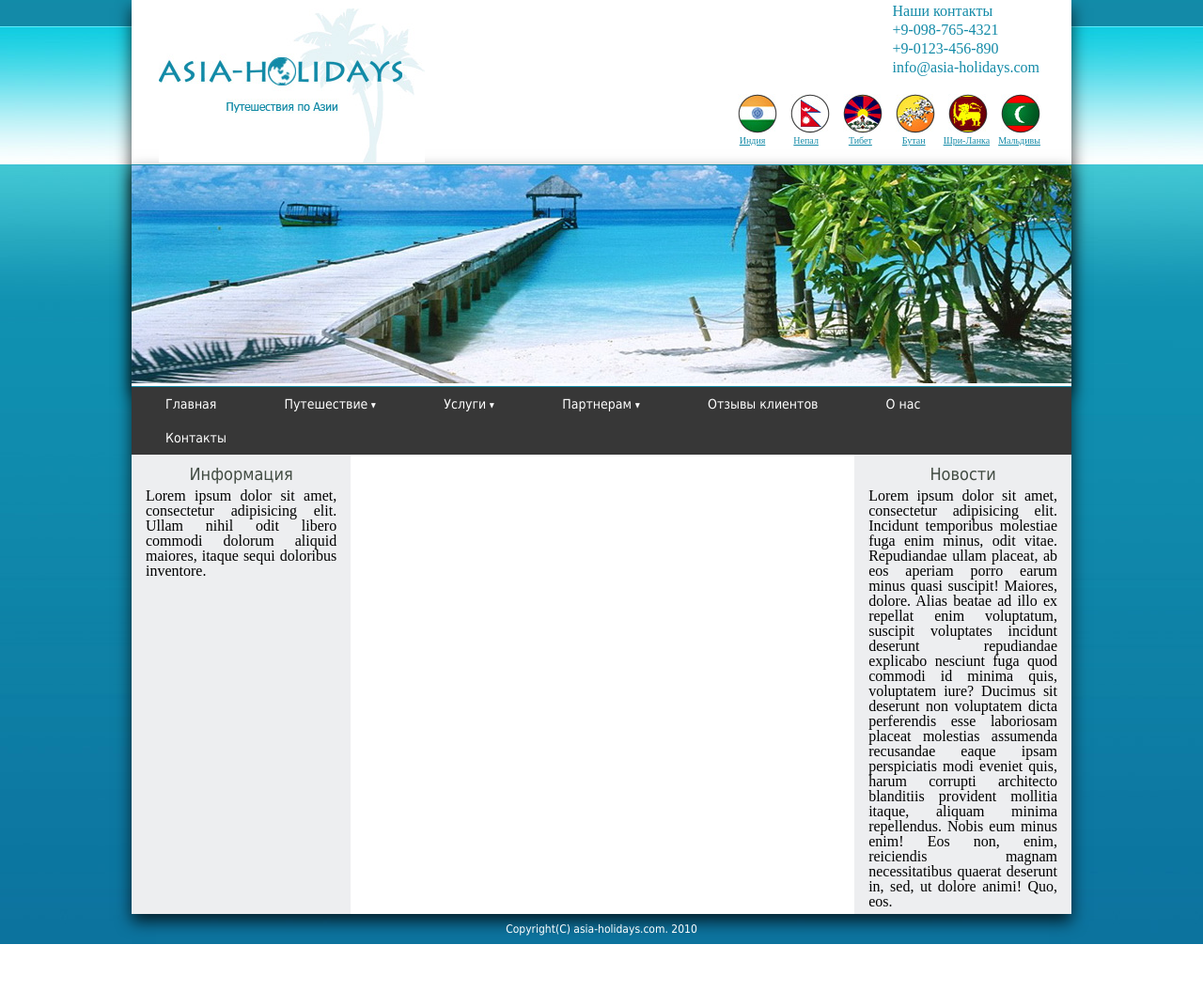
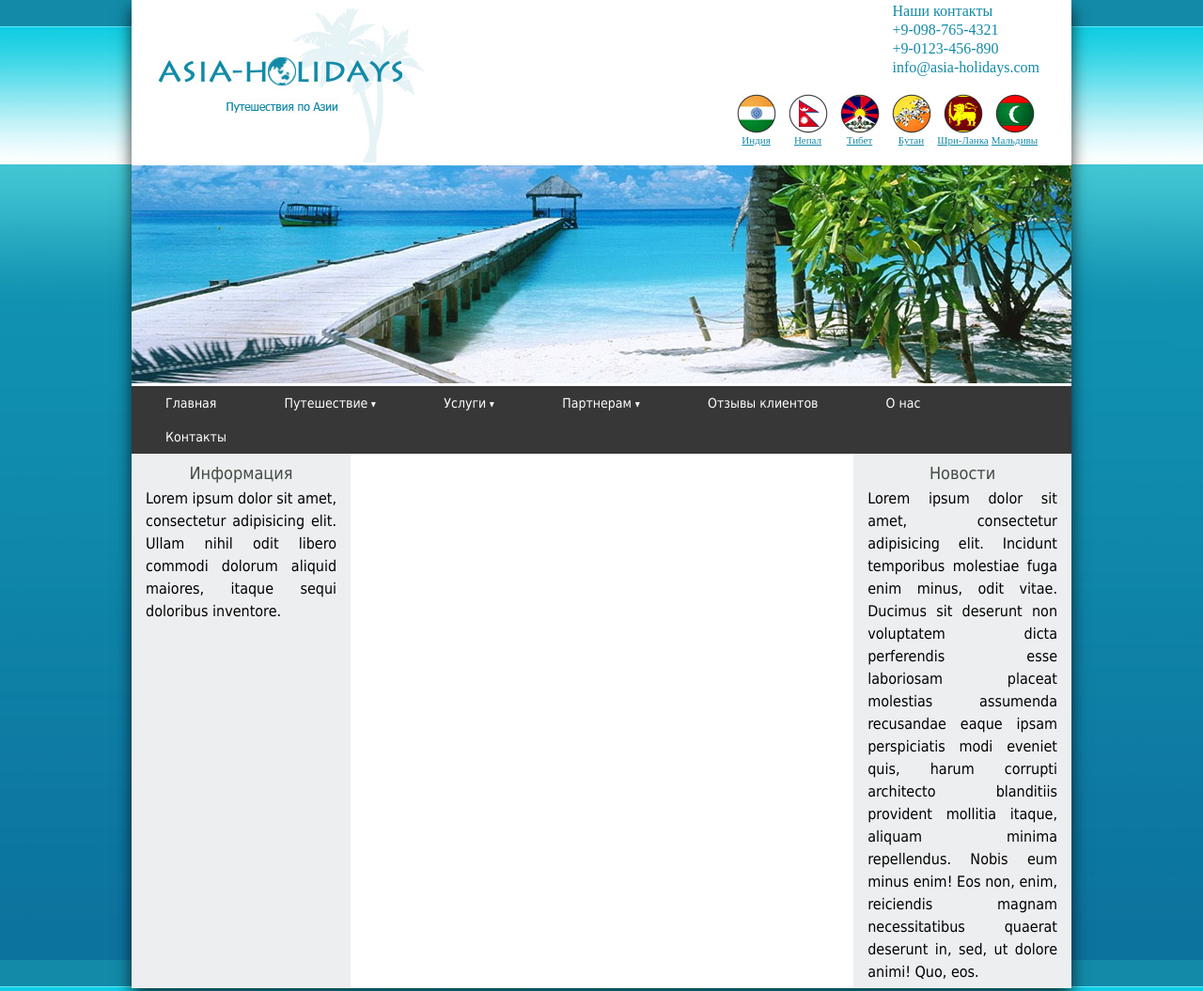
Before and after one commit to VsevolodKoloidenko/vsevolodkoloidenko.github.io, a plain HTML site: page Home_work4/index.html in a window 1280 px wide. Shown: the top 1055 px of the page at 94% size. Before the commit the page ends 1005 px from the top, so only its background shows below. Drawn offline with Linux system fonts and the light colour scheme.

Commit message:
Changed homework3

```diff
--- a/Home_work4/css/style.css
+++ b/Home_work4/css/style.css
@@ -36,40 +36,21 @@ box-shadow: 0px 8px 16px 0px rgba(0,0,0,0.75);
   padding-right: 33px;
 
 }
-.flags{
-text-align: right;
-/*padding-left: 10px;*/
-}
-.flags img{
-  padding-left: 10px;
-}
+
 .country-names li{
-  display: inline-block;
+  display: block;
   float: right;
-  font-size: 10px;
-  text-align: right;
+  font-size: 11px;
+  text-align: center;
+  width: 55px;
+
+
 }
 .country-names a{
   color: #128aa7;
 
 }
-.maldiv{
-  padding-left: 9px;
-}
-.srilanka{
-  padding-left: 19px;
-}
-.butan{
-  padding-left: 32px;
-}
-.tibet{
-  padding-left: 32px;
-}
-.nepal{
-  padding-left: 30px;
-}
-.india{
-  padding-left: 9px;
+
 }
 .photo{
   border-bottom: 1px solid #128aa7;
@@ -177,6 +158,27 @@ width: 580px;
     display: block;
 }
 
+.left p{
+  line-height: 24px;
+    font-family: Tahoma;
+}
+.right p{
+  line-height: 24px;
+  font-family: Tahoma;
+}
+
+{.Lorem_ipsum_dolor_sit_amet_Lorem_ipsum_dolor_si {
+  font-size: 14px;
+  font-family: "Tahoma";
+  color: rgb(66, 76, 67);
+  line-height: 1.714;
+  position: absolute;
+  left: 957px;
+  top: 536.913px;
+  z-index: 8;
+}
+}
+
 .footer{
   text-align: center;
   font-family: tahoma;
--- a/Home_work4/index.html
+++ b/Home_work4/index.html
@@ -31,24 +31,24 @@
 
         <div class="countries">
 
-          <div class="flags">
+          <!-- <div class="flags">
             <img src="img\i_flag.jpg" alt="" />
             <img src="img\n_flag.jpg" alt="" />
             <img src="img\t_flag.jpg" alt="" />
             <img src="img\b_flag.jpg" alt="" />
             <img src="img\s_flag.jpg" alt="" />
             <img src="img\m_flag.jpg" alt="" />
-          </div>
+          </div> -->
 
           <div class="country-names">
             <ul>
 
-            <li><a class="maldiv" href="">Мальдивы</a></li>
-            <li><a class="srilanka" href="">Шри-Ланка</a></li>
-            <li><a class="butan" href="">Бутан</a></li>
-            <li><a class="tibet" href="">Тибет</a></li>
-            <li><a class="nepal" href="">Непал</a></li>
-            <li><a class="india" href="">Индия</a></li>
+            <li><a class="maldiv" href=""><img src="img\m_flag.jpg" alt="" />Мальдивы</a></li>
+            <li><a class="srilanka" href=""><img src="img\s_flag.jpg" alt="" /> Шри-Ланка </a></li>
+            <li><a class="butan" href=""> <img src="img\b_flag.jpg" alt="" />Бутан</a></li>
+            <li><a class="tibet" href="">  <img src="img\t_flag.jpg" alt="" />Тибет</a></li>
+            <li><a class="nepal" href="">  <img src="img\n_flag.jpg" alt="" />Непал</a></li>
+            <li><a class="india" href=""> <img src="img\i_flag.jpg" alt="" />Индия</a></li>
 
             </ul>
           </div>
@@ -99,12 +99,19 @@
 
         <div class="left">
             <h2>Информация</h2>
-           Lorem ipsum dolor sit amet, consectetur adipisicing elit. Ullam nihil odit libero commodi dolorum aliquid maiores, itaque sequi doloribus inventore. </div>
+           <p>
+             Lorem ipsum dolor sit amet, consectetur adipisicing elit. Ullam nihil odit
+             libero commodi dolorum aliquid maiores, itaque sequi doloribus inventore.
+                </p>
+           </div>
+
+
         <div class="centre"></div>
         <div class="right">
             <h2>Новости</h2>
-           Lorem ipsum dolor sit amet, consectetur adipisicing elit. Incidunt temporibus molestiae fuga enim minus, odit vitae. Repudiandae ullam placeat, ab eos aperiam porro earum minus quasi suscipit! Maiores, dolore. Alias beatae ad illo ex repellat enim voluptatum, suscipit voluptates incidunt deserunt repudiandae explicabo nesciunt fuga quod commodi id minima quis, voluptatem iure? Ducimus sit deserunt non voluptatem dicta perferendis esse laboriosam placeat molestias assumenda recusandae eaque ipsam perspiciatis modi eveniet quis, harum corrupti architecto blanditiis provident mollitia itaque, aliquam minima repellendus. Nobis eum minus enim! Eos non, enim, reiciendis magnam necessitatibus quaerat deserunt in, sed, ut dolore animi! Quo, eos.</div>
-
+            <p>Lorem ipsum dolor sit amet, consectetur adipisicing elit. Incidunt temporibus molestiae fuga enim minus,
+               odit vitae.  Ducimus sit deserunt non voluptatem dicta perferendis esse laboriosam placeat molestias assumenda recusandae eaque ipsam perspiciatis modi eveniet quis, harum corrupti architecto blanditiis provident mollitia itaque, aliquam minima repellendus. Nobis eum minus enim! Eos non, enim, reiciendis magnam necessitatibus quaerat deserunt in, sed, ut dolore animi! Quo, eos.</div>
+              </p>
     </div>
 
   </div>
```
Also changed, not shown: Home_work3/css/style3.css (+8 -1 lines).
